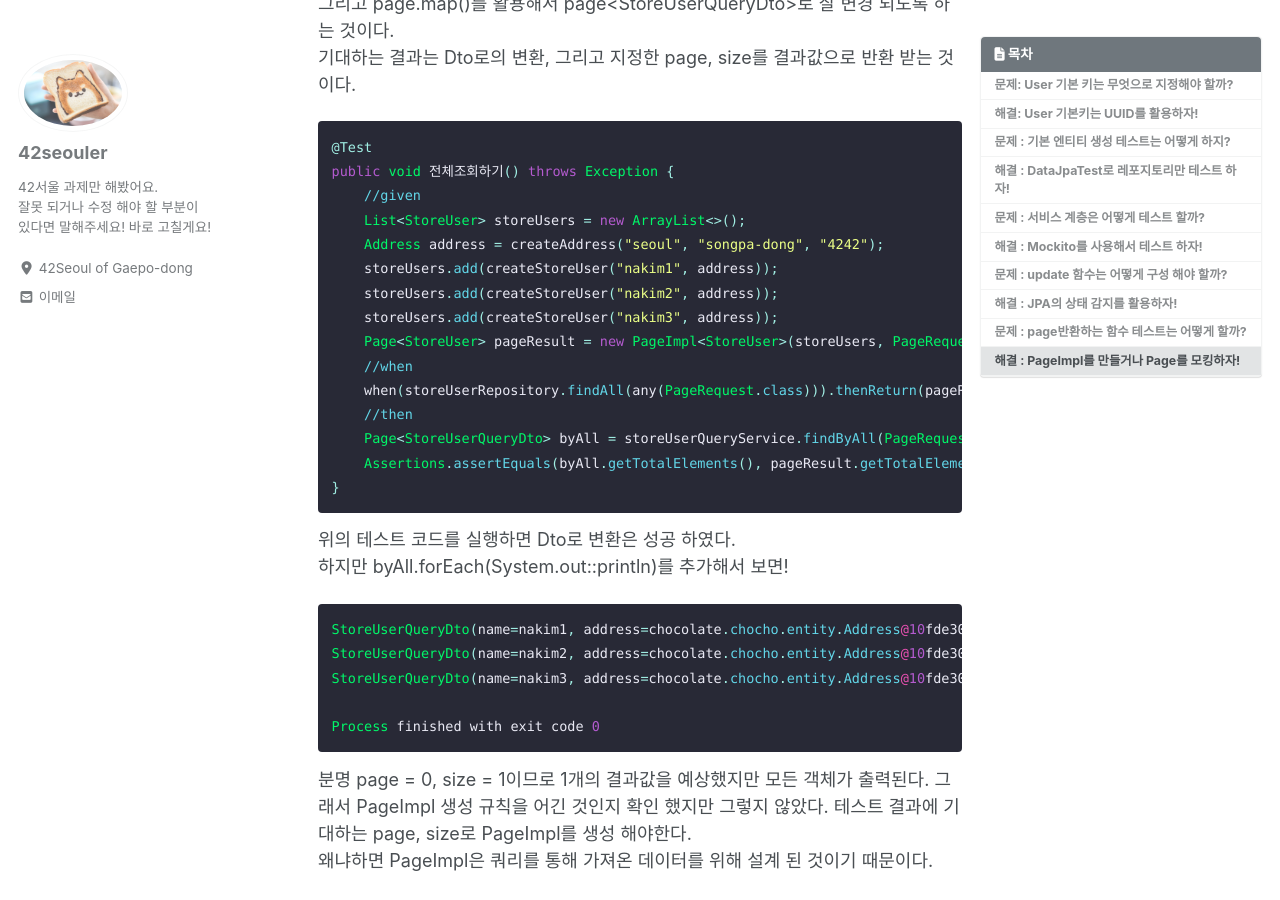
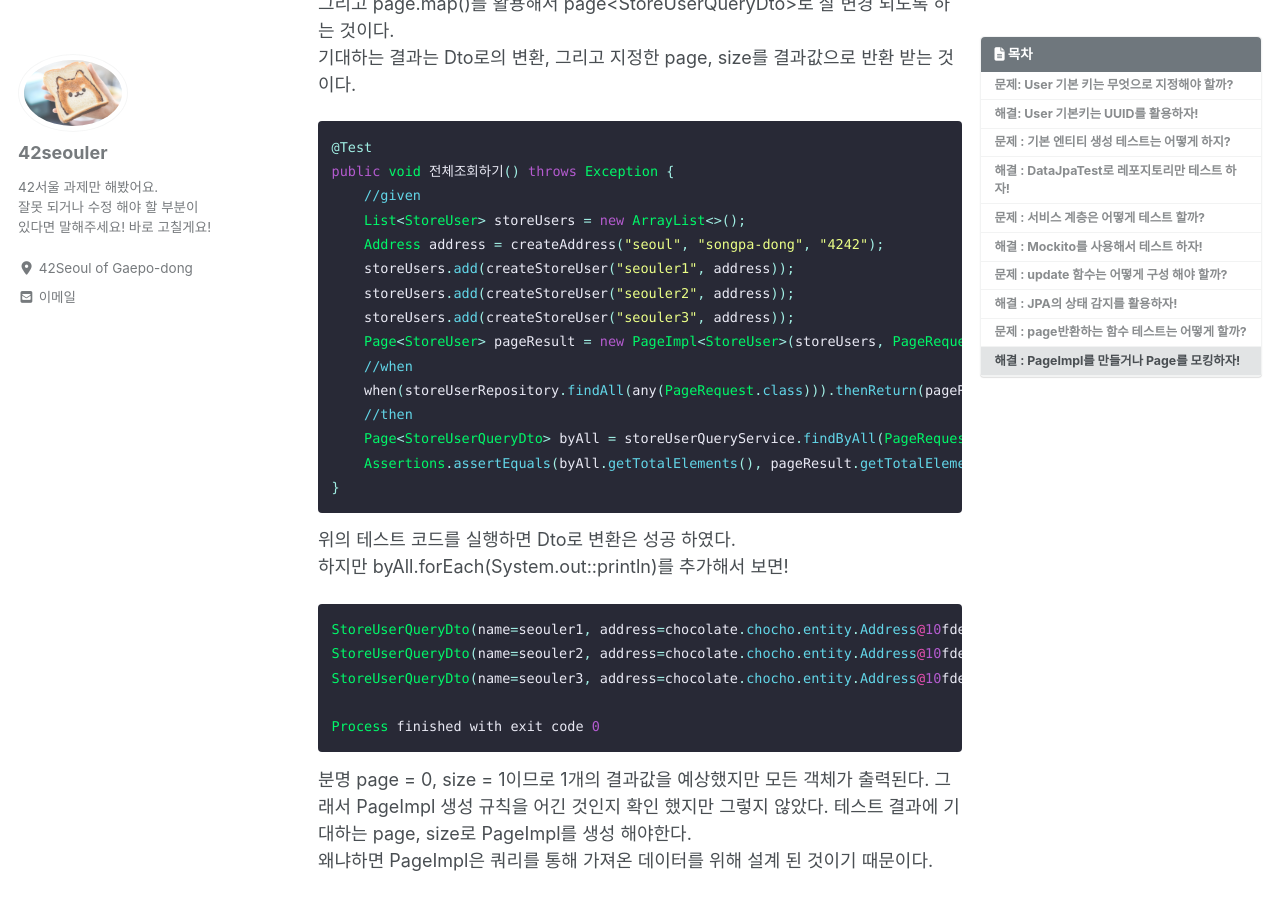
Before and after one commit to 42seouler/42seouler.github.io, a Jekyll site: the page built from _posts/2021/java/2021-01-07-albacorn.md, in a window 1280 px wide and 900 px high, scrolled down 8281 px. Built offline with Jekyll 4.4.1, drawn with Linux system fonts in a browser that asks for light colours; cached includes are drawn as plain includes; nearby versions of some CDN libraries; a script that is not in the unit is left out; comment, search, counter and statistics services are not loaded; some of the changed text lies outside the part shown.

Commit message:
name 삭제

````diff
--- a/_posts/2021/java/2021-01-07-albacorn.md
+++ b/_posts/2021/java/2021-01-07-albacorn.md
@@ -334,9 +334,9 @@ public void 전체조회하기() throws Exception {
     //given
     List<StoreUser> storeUsers = new ArrayList<>();
     Address address = createAddress("seoul", "songpa-dong", "4242");
-    storeUsers.add(createStoreUser("nakim1", address));
-    storeUsers.add(createStoreUser("nakim2", address));
-    storeUsers.add(createStoreUser("nakim3", address));
+    storeUsers.add(createStoreUser("seouler1", address));
+    storeUsers.add(createStoreUser("seouler2", address));
+    storeUsers.add(createStoreUser("seouler3", address));
     Page<StoreUser> pageResult = new PageImpl<StoreUser>(storeUsers, PageRequest.of(0, 1), storeUsers.size());
     //when
     when(storeUserRepository.findAll(any(PageRequest.class))).thenReturn(pageResult);
@@ -350,9 +350,9 @@ public void 전체조회하기() throws Exception {
 하지만 byAll.forEach(System.out::println)를 추가해서 보면!
 
 ```java
-StoreUserQueryDto(name=nakim1, address=chocolate.chocho.entity.Address@10fde30a, store=null)
-StoreUserQueryDto(name=nakim2, address=chocolate.chocho.entity.Address@10fde30a, store=null)
-StoreUserQueryDto(name=nakim3, address=chocolate.chocho.entity.Address@10fde30a, store=null)
+StoreUserQueryDto(name=seouler1, address=chocolate.chocho.entity.Address@10fde30a, store=null)
+StoreUserQueryDto(name=seouler2, address=chocolate.chocho.entity.Address@10fde30a, store=null)
+StoreUserQueryDto(name=seouler3, address=chocolate.chocho.entity.Address@10fde30a, store=null)
 
 Process finished with exit code 0
 ```
````
Also changed, not shown: other parts of _posts/2021/java/2021-01-07-albacorn.md (+2 -2 lines).
